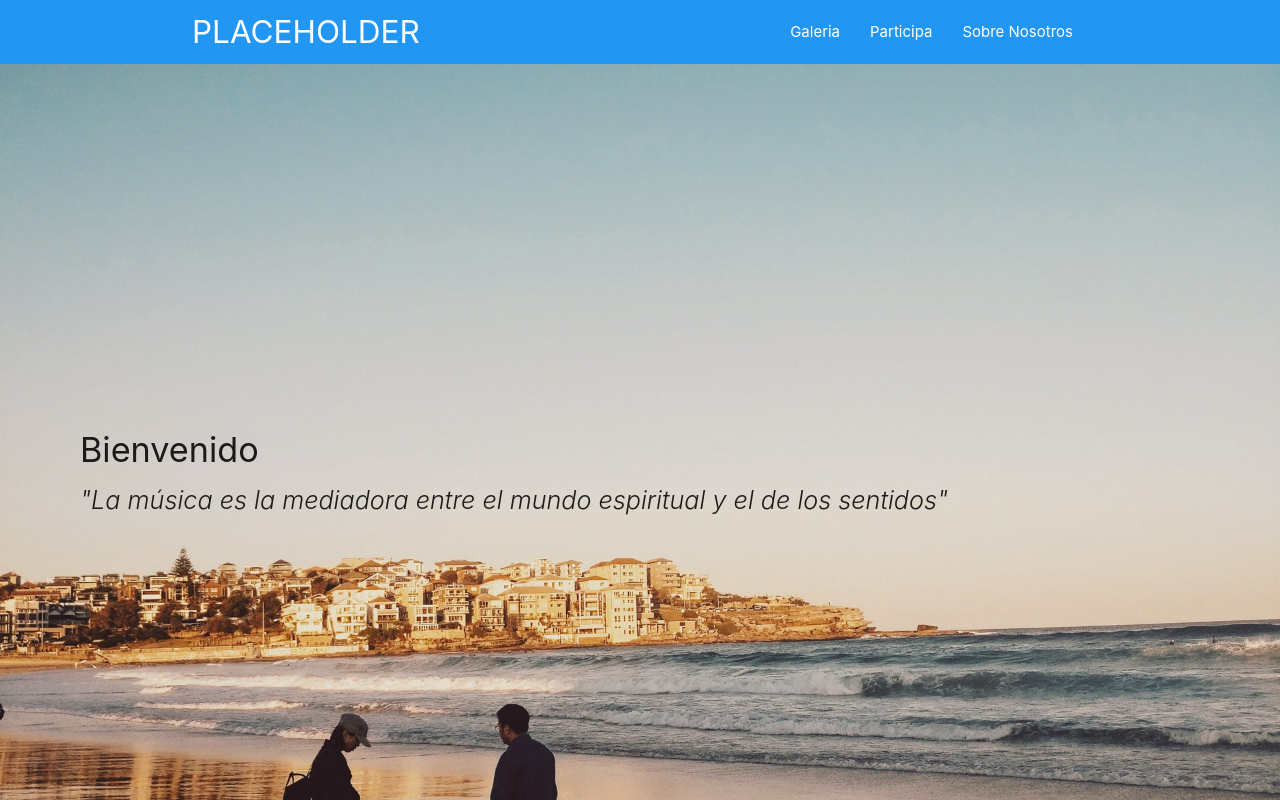
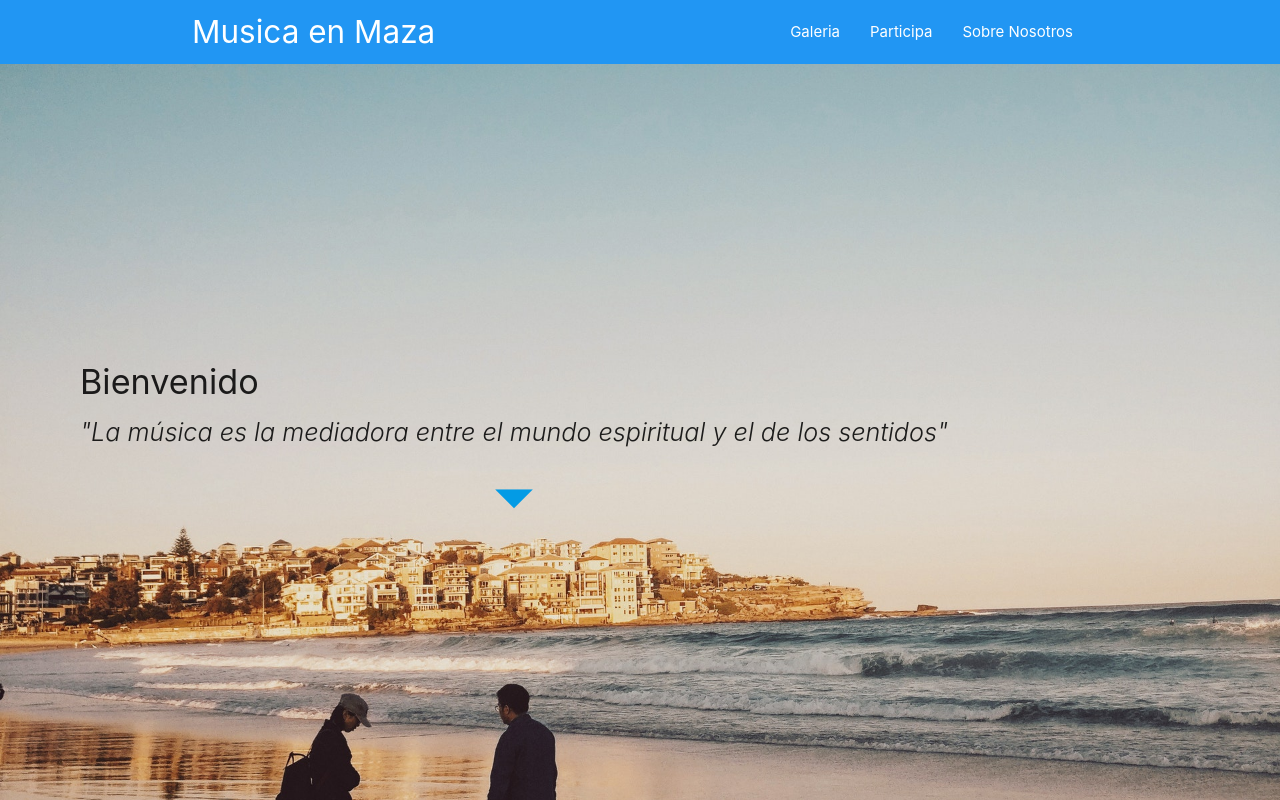
Before and after one commit to bralco03/musica-en-maza, a React (Create React App) app: page / in a window 1280 px wide. Shown: the top 800 px of the page. Built offline with nearby package versions, Linux system fonts and the light colour scheme.

Commit message:
finished welcome component, working on extra info

```diff
--- a/public/index.html
+++ b/public/index.html
@@ -25,7 +25,7 @@
       Learn how to configure a non-root public URL by running `npm run build`.
     -->
     <link rel="stylesheet" href="https://cdnjs.cloudflare.com/ajax/libs/materialize/1.0.0/css/materialize.min.css">
-    <link href="/your-path-to-fontawesome/css/all.css" rel="stylesheet">
+    <link href="https://fonts.googleapis.com/icon?family=Material+Icons" rel="stylesheet">
     <title>Musica En Maza</title>
   </head>
   <body>
--- a/src/components/Navbar.js
+++ b/src/components/Navbar.js
@@ -4,7 +4,7 @@
         <div className="header">
             <nav className="nav-wrapper blue">
                 <div className="container">
-                    <a href="#" className="brand-logo">PLACEHOLDER</a>
+                    <a href="#" className="brand-logo">Musica en Maza</a>
                     <ul id="nav-mobile" className="right hide-on-med-and-down">
                         <li><a>Galeria</a></li>
                         <li><a>Participa</a></li>
--- a/src/components/Welcome.jsx
+++ b/src/components/Welcome.jsx
@@ -5,10 +5,13 @@
    return(
        <div className="welcome valign-wrapper">
            <div className="welcome-text">
-           <h4>Bienvenido</h4>
-           <p className="flow-text">
-            "La música es la mediadora entre el mundo
-           espiritual y el de los sentidos"</p>
+                <h4>Bienvenido</h4>
+                <p className="flow-text">
+                    "La música es la mediadora entre el mundo
+                espiritual y el de los sentidos"</p>
+                <div className="arrow center-align">
+                    <i className="large material-icons"><a href="#">arrow_drop_down</a></i>
+                </div>
            </div>
        </div>
    )
--- a/src/components/welcome.css
+++ b/src/components/welcome.css
@@ -4,7 +4,7 @@
     background-image: url('../images/welcome2.jpg');
     background-size: cover;
     background-position: center;
-    height: 100vh;
+    height: 95vh;
 }
 .welcome-text{
    padding-left: 10vh;
```
